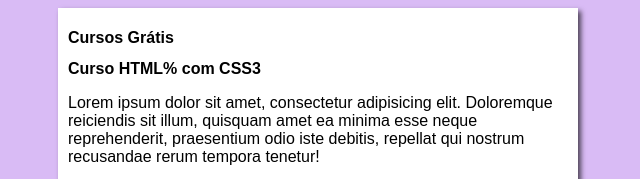
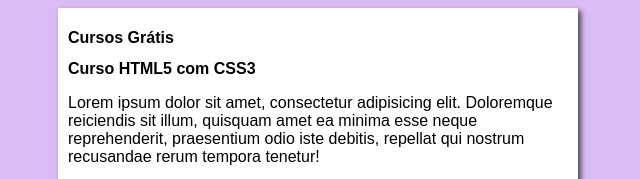
Before and after one commit to BiancoLorencini/projeto-site, a plain HTML site: page index.html in a window 1280 px wide. Shown: the top 179 px of the page, 322-962 px from the left. Drawn offline with Linux system fonts and the light colour scheme.

Commit message:
Update index.html

```diff
--- a/index.html
+++ b/index.html
@@ -13,7 +13,7 @@
             <h1>Cursos Grátis</h1>
         </header>
         <article>
-            <h2>Curso HTML% com CSS3</h2>
+            <h2>Curso HTML5 com CSS3</h2>
             <p>Lorem ipsum dolor sit amet, consectetur adipisicing elit. Doloremque reiciendis sit illum, quisquam amet ea minima esse neque reprehenderit, praesentium odio iste debitis, repellat qui nostrum recusandae rerum tempora tenetur!</p>
         </article>
         <article>
```
